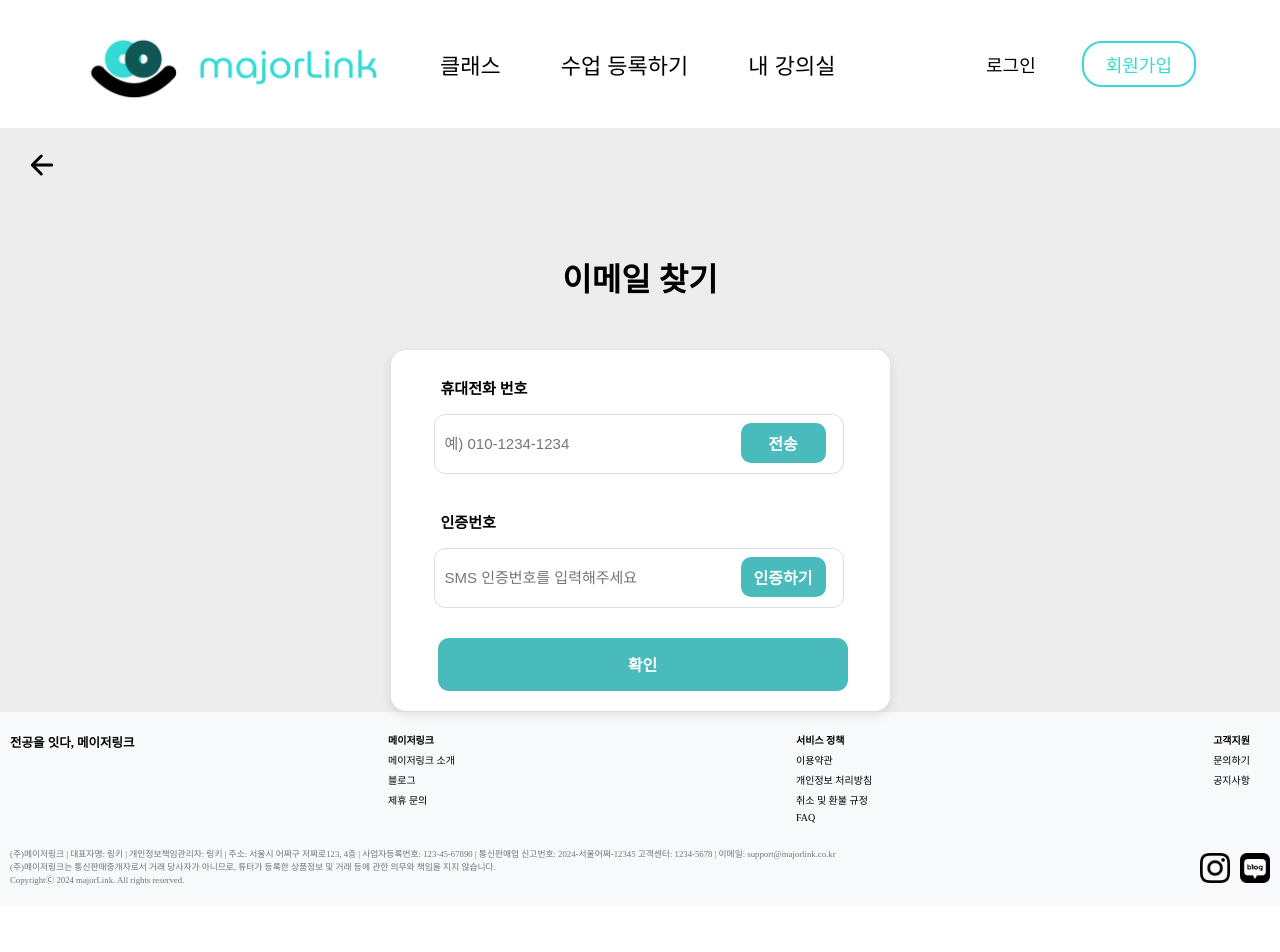
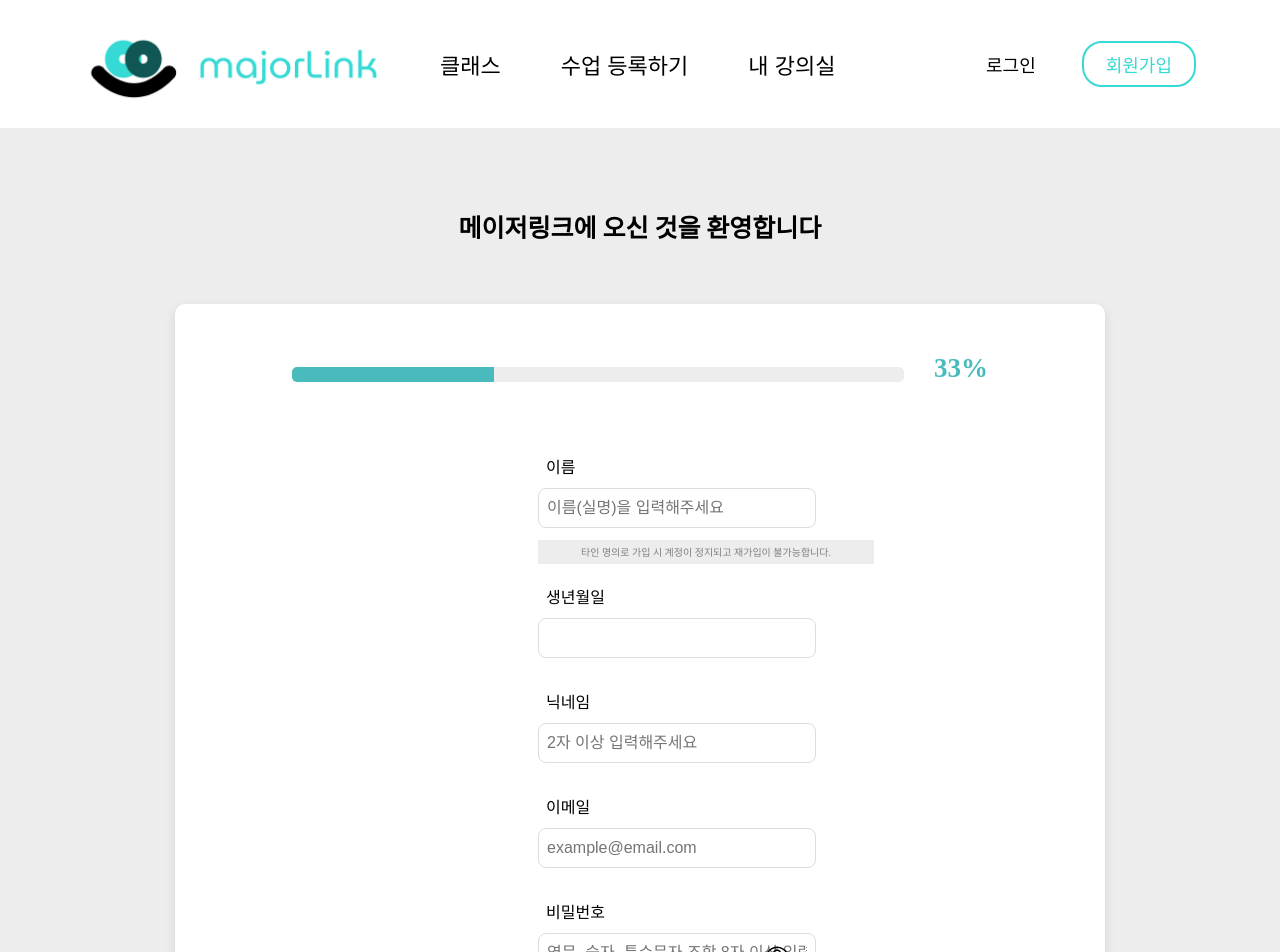
Before and after one commit to TeamMajorLink/majorLink_web, a React (Create React App) app in the folder myproject/: page /new-user in a window 1280 px wide. Shown: the top 952 px of the page. Before the commit the page ends 907 px from the top, so only its background shows below. Built offline with nearby package versions, Linux system fonts and the light colour scheme.

Commit message:
연동: 소셜로그인&회원가입 연동 성공, 소셜 재로그인 연동 필요

```diff
--- a/myproject/src/Router.jsx
+++ b/myproject/src/Router.jsx
@@ -30,7 +30,6 @@ import { ClassApplicationPage } from './pages/class/ClassApplicationPage';
 import { ClassApplicationCompletedPage } from './pages/class/ClassApplicationCompletedPage';
 import { ApiTestReadPage } from './pages/apiTest/ApiTestReadPage';
 import { ApiTestCreatePage } from './pages/apiTest/ApiTestCreatePage';
-// import { ApiTestProgilePage } from './pages/apiTest/ApiTestProfilePage';
 
 export default function Router() {
   return (
@@ -39,17 +38,12 @@ export default function Router() {
         {/* api 연동 테스트 - 삭제 예정!! */}
         <Route path="/api-test/create" element={<ApiTestCreatePage />} />
         <Route path="/api-test/read" element={<ApiTestReadPage />} />
-        {/* <Route
-          path="/api-test/login-profile"
-          element={<ApiTestProgilePage />}
-        /> */}
-        <Route path="/naver" element={<FindEmail />} />
-        <Route path="/signup" element={<FindEmail />} />
-        {/* 여기 회원가입 페이지 */}
-        <Route path="/new-user" element={<FindEmail />} />
+        {/* 소셜로그인 연동 - 회원가입 페이지 */}
+        <Route path="/new-user" element={<EnterBasicInfo />} />
 
-        {/* home, sign-in, sign-up */}
+        {/* 홈 */}
         <Route path="/" element={<HomePage />} />
+        {/* 로그인 */}
         <Route path="/login" element={<Login />} />
         <Route path="/login-findemail" element={<FindEmail />} />
         <Route path="/login-showemail" element={<ShowEmail />} />
@@ -60,10 +54,16 @@ export default function Router() {
           path="/login-changepwcompleted"
           element={<ChangePWCompleted />}
         />
-
+        {/* 회원가입 */}
+        <Route
+          path="/createaccount-enterbasicinfo"
+          element={<EnterBasicInfo />}
+        />
+        <Route
+          path="/createaccount-enterrequiredinfo"
+          element={<EnterRequiredInfo />}
+        />
         <Route path="/createaccount-coupon" element={<Coupon />} />
-        <Route path="/createaccount-enterbasicinfo" element={<EnterBasicInfo />} />
-        <Route path="/createaccount-enterrequiredinfo" element={<EnterRequiredInfo />} />
 
         {/* class - 강승현 */}
         <Route path="/class/matching" element={<ClassMatchingPage />} />
@@ -73,6 +73,7 @@ export default function Router() {
           path="/class/application-completed"
           element={<ClassApplicationCompletedPage />}
         />
+
         {/* mypage */}
         <Route path="/mypage" element={<MyPage />} />
         <Route path="/editprofile" element={<EditProfile />} />
--- a/myproject/src/pages/CreateAccount/EnterBasicInfo.jsx
+++ b/myproject/src/pages/CreateAccount/EnterBasicInfo.jsx
@@ -1,9 +1,10 @@
-import React, { useState } from 'react';
-import { useNavigate } from 'react-router-dom';
+import React, { useState, useEffect } from 'react';
+import { useNavigate, useLocation } from 'react-router-dom';
+import axios from 'axios';
 import styled from 'styled-components';
 import { IoEyeOutline, IoEyeOffOutline } from 'react-icons/io5';
-import { HeaderComponent } from "../../components/common/header/HeaderComponent";
-import Footer from "../../components/common/footer";
+import { HeaderComponent } from '../../components/common/header/HeaderComponent';
+import Footer from '../../components/common/footer';
 import font from '../../styles/font';
 
 const Wrapper = styled.div`
@@ -12,7 +13,7 @@ const Wrapper = styled.div`
   align-items: center;
   padding: 20px;
   height: 100%;
-  background-color: #EDEDED;
+  background-color: #ededed;
 `;
 
 const Header = styled.div`
@@ -27,7 +28,7 @@ const Box = styled.div`
   width: 75%;
   padding: 30px;
   border-radius: 10px;
-  background-color: #FFFFFF;
+  background-color: #ffffff;
   display: flex;
   flex-direction: column;
   box-shadow: 0px 4px 12px rgba(0, 0, 0, 0.1);
@@ -43,32 +44,32 @@ const ProgressContainer = styled.div`
 const Progress = styled.div`
   width: 100%;
   height: 1.5rem;
-  background-color: #EDEDED;
+  background-color: #ededed;
   border-radius: 5px;
   overflow: hidden;
   margin-top: 3rem;
   position: relative;
 
   &:after {
-    content: "";
+    content: '';
     position: absolute;
     top: 0;
     left: 0;
     width: 33%;
     height: 100%;
-    background-color: #49BBBD;
+    background-color: #49bbbd;
   }
 `;
 
 const Percentage = styled.span`
   margin-left: 3rem;
-  color: #49BBBD;
+  color: #49bbbd;
   font-weight: bold;
   font-size: 2.7rem;
   margin-top: 2.8%;
 `;
 
-const InputWrapper1 = styled.div`
+const InputWrapper1 = styled.form`
   width: 40%;
   margin-top: 5rem;
 `;
@@ -86,7 +87,7 @@ const Label = styled.label`
 `;
 
 const SmallBox = styled.div`
-  background-color: #EDEDED;
+  background-color: #ededed;
   color: gray;
   margin-left: 9vh;
   height: 3vh;
@@ -122,7 +123,7 @@ const ConfirmButton = styled.button`
   width: 100%;
   height: 5vh;
   padding: 1rem;
-  background: #49BBBD;
+  background: #49bbbd;
   color: white;
   font-size: 1rem;
   font-weight: 600;
@@ -174,18 +175,88 @@ const Checkbox = styled.input`
 
 const Separator = styled.hr`
   margin: 2rem 0;
-  border: 1px solid #EDEDED;
+  border: 1px solid #ededed;
   width: 100%;
 `;
 
 function EnterBasicInfo() {
+  const [formData, setFormData] = useState({
+    provider: 'NAVER',
+    providerId: '',
+    accessToken: '',
+    password: '',
+    nickname: '',
+    birth: '',
+    username: '',
+    favorite: '',
+    email: '',
+    profileImg: '',
+    gender: '',
+    firstMajor: '',
+    secondMajor: '',
+    phone: '',
+    learnPart: '',
+  });
+
+  const location = useLocation();
   const navigate = useNavigate();
-  const [name, setName] = useState('');
-  const [dob, setDob] = useState('');
-  const [nickname, setNickname] = useState('');
-  const [email, setEmail] = useState('');
-  const [password, setPassword] = useState('');
-  const [confirmPassword, setConfirmPassword] = useState('');
+
+  useEffect(() => {
+    const queryParams = new URLSearchParams(location.search);
+    const providerId = queryParams.get('providerId');
+    const accessToken = queryParams.get('accessToken');
+
+    console.log(`naver 식별 id: ${providerId}`);
+    console.log(`엑세스 토큰: ${accessToken}`);
+
+    setFormData((prevFormData) => ({
+      ...prevFormData,
+      providerId,
+      accessToken,
+    }));
+  }, [location.search]);
+
+  const handleChange = (e) => {
+    const { name, value } = e.target;
+    setFormData((prevFormData) => ({
+      ...prevFormData,
+      [name]: value,
+    }));
+  };
+
+  const handleSubmit = async (e) => {
+    e.preventDefault();
+    try {
+      const response = await axios.post(
+        'https://dev.majorlink.store/users/sign-up',
+        formData,
+        {
+          headers: {
+            'Content-Type': 'application/json',
+          },
+        },
+      );
+      if (response.status === 201 || response.status === 200) {
+        // 회원가입 성공 시 로그인 페이지로 리다이렉트
+        navigate('/login');
+      }
+    } catch (error) {
+      console.error('회원가입 중 오류 발생:', error);
+    }
+  };
+  // 여기까지 연동 추가된 부분
+  //
+  //
+  //
+  //
+
+  // const navigate = useNavigate();
+  // const [name, setName] = useState('');
+  // const [dob, setDob] = useState('');
+  // const [nickname, setNickname] = useState('');
+  // const [email, setEmail] = useState('');
+  // const [password, setPassword] = useState('');
+  // const [confirmPassword, setConfirmPassword] = useState('');
   const [termsAccepted, setTermsAccepted] = useState({
     all: false,
     age: false,
@@ -198,8 +269,20 @@ function EnterBasicInfo() {
   const [passwordVisible, setPasswordVisible] = useState(false);
 
   const handleConfirm = () => {
-    if (name && dob && nickname.length >= 2 && email && password && confirmPassword === password && termsAccepted.age && termsAccepted.terms && termsAccepted.privacy) {
-      navigate("/next-page");
+    if (
+      // name &&
+      // dob &&
+      // nickname.length >= 2 &&
+      // email &&
+      // password &&
+      // confirmPassword === password &&
+      termsAccepted.age &&
+      termsAccepted.terms &&
+      termsAccepted.privacy
+    ) {
+      // formData를 localStorage에 저장
+      localStorage.setItem('signUpData', JSON.stringify(formData));
+      navigate('/createaccount-enterrequiredinfo');
     } else {
       alert('모든 필수 정보를 올바르게 입력해주세요.');
     }
@@ -222,14 +305,19 @@ function EnterBasicInfo() {
         marketingNotification: checked,
       });
     } else {
-      setTermsAccepted(prevState => {
+      setTermsAccepted((prevState) => {
         const newState = { ...prevState, [checkboxName]: checked };
-        const allChecked = newState.age && newState.terms && newState.privacy && newState.optionalPrivacy && newState.marketing && newState.marketingNotification;
+        const allChecked =
+          newState.age &&
+          newState.terms &&
+          newState.privacy &&
+          newState.optionalPrivacy &&
+          newState.marketing &&
+          newState.marketingNotification;
         return { ...newState, all: allChecked };
       });
     }
   };
-
 
   return (
     <div>
@@ -241,54 +329,80 @@ function EnterBasicInfo() {
             <Progress />
             <Percentage>33%</Percentage>
           </ProgressContainer>
-          <InputWrapper1>
+          <InputWrapper1 onSubmit={handleSubmit}>
             <Label>이름</Label>
             <Input
+              name="username"
+              value={formData.username}
+              onChange={handleChange}
+              required
               type="text"
               placeholder="이름(실명)을 입력해주세요"
-              value={name}
-              onChange={(e) => setName(e.target.value)}
+              // value={name}
+              // onChange={(e) => setName(e.target.value)}
             />
-            <SmallBox>타인 명의로 가입 시 계정이 정지되고 재가입이 불가능합니다.</SmallBox>
+            <SmallBox>
+              타인 명의로 가입 시 계정이 정지되고 재가입이 불가능합니다.
+            </SmallBox>
             <Label>생년월일</Label>
             <Input
-              type="date"
-              value={dob}
-              onChange={(e) => setDob(e.target.value)}
+              name="birth"
+              value={formData.birth}
+              onChange={handleChange}
+              required
+              type="text"
+              // value={dob}
+              // onChange={(e) => setDob(e.target.value)}
             />
             <Label>닉네임</Label>
             <Input
+              name="nickname"
+              value={formData.nickname}
+              onChange={handleChange}
+              required
               type="text"
               placeholder="2자 이상 입력해주세요"
-              value={nickname}
-              onChange={(e) => setNickname(e.target.value)}
+              // value={nickname}
+              // onChange={(e) => setNickname(e.target.value)}
             />
             <Label>이메일</Label>
             <Input
+              name="email"
+              value={formData.email}
+              onChange={handleChange}
+              required
               type="email"
               placeholder="example@email.com"
-              value={email}
-              onChange={(e) => setEmail(e.target.value)}
+              // value={email}
+              // onChange={(e) => setEmail(e.target.value)}
             />
             <Label>비밀번호</Label>
             <PasswordInputWrapper>
               <Input
+                name="password"
+                value={formData.password}
+                onChange={handleChange}
+                required
                 type={passwordVisible ? 'text' : 'password'}
                 placeholder="영문, 숫자, 특수문자 조합 8자 이상 입력해주세요"
-                value={password}
-                onChange={(e) => setPassword(e.target.value)}
+                // value={password}
+                // onChange={(e) => setPassword(e.target.value)}
               />
               <IconWrapper onClick={togglePasswordVisibility}>
-                {passwordVisible ? <IoEyeOffOutline size={24} /> : <IoEyeOutline size={24} />}
+                {passwordVisible ? (
+                  <IoEyeOffOutline size={24} />
+                ) : (
+                  <IoEyeOutline size={24} />
+                )}
               </IconWrapper>
             </PasswordInputWrapper>
-            <Label>비밀번호 확인</Label>
+            {/* <Label>비밀번호 확인</Label>
             <Input
               type="password"
               placeholder="영문, 숫자, 특수문자 조합 8자 이상 입력해주세요"
               value={confirmPassword}
               onChange={(e) => setConfirmPassword(e.target.value)}
-            />
+            /> */}
             <CheckboxContainer>
               <CheckboxWrapper>
                 <Checkbox
@@ -356,7 +470,9 @@ function EnterBasicInfo() {
               </CheckboxWrapper>
             </CheckboxContainer>
             <ConfirmContainer>
-              <ConfirmButton onClick={handleConfirm}>다음</ConfirmButton>
+              <ConfirmButton type="submit" onClick={handleConfirm}>
+                다음
+              </ConfirmButton>
             </ConfirmContainer>
           </InputWrapper1>
         </Box>
--- a/myproject/src/pages/CreateAccount/EnterRequiredInfo.jsx
+++ b/myproject/src/pages/CreateAccount/EnterRequiredInfo.jsx
@@ -1,8 +1,9 @@
-import React, { useState } from 'react';
+import React, { useState, useEffect } from 'react';
 import { useNavigate } from 'react-router-dom';
+import axios from 'axios';
 import styled from 'styled-components';
-import { HeaderComponent } from "../../components/common/header/HeaderComponent";
-import Footer from "../../components/common/footer";
+import { HeaderComponent } from '../../components/common/header/HeaderComponent';
+import Footer from '../../components/common/footer';
 import font from '../../styles/font';
 
 const Wrapper = styled.div`
@@ -11,7 +12,7 @@ const Wrapper = styled.div`
   align-items: center;
   padding: 20px;
   height: 100%;
-  background-color: #EDEDED;
+  background-color: #ededed;
 `;
 
 const Header = styled.div`
@@ -26,7 +27,7 @@ const Box = styled.div`
   width: 75%;
   padding: 30px;
   border-radius: 10px;
-  background-color: #FFFFFF;
+  background-color: #ffffff;
   display: flex;
   flex-direction: column;
   box-shadow: 0px 4px 12px rgba(0, 0, 0, 0.1);
@@ -42,32 +43,32 @@ const ProgressContainer = styled.div`
 const Progress = styled.div`
   width: 100%;
   height: 1.5rem;
-  background-color: #EDEDED;
+  background-color: #ededed;
   border-radius: 5px;
   overflow: hidden;
   margin-top: 3rem;
   position: relative;
 
   &:after {
-    content: "";
+    content: '';
     position: absolute;
     top: 0;
     left: 0;
     width: 66%;
     height: 100%;
-    background-color: #49BBBD;
+    background-color: #49bbbd;
   }
 `;
 
 const Percentage = styled.span`
   margin-left: 3rem;
-  color: #49BBBD;
+  color: #49bbbd;
   font-weight: bold;
   font-size: 2.7rem;
   margin-top: 2.8%;
 `;
 
-const InputWrapper1 = styled.div`
+const InputWrapper1 = styled.form`
   width: 40%;
   margin-top: 5rem;
 `;
@@ -136,7 +137,6 @@ const GenderButton = styled.button`
   margin-left: 9vh;
   margin-right: 3vh;
   margin: 5 3rem;
-
 `;
 
 const ConfirmContainer = styled.div`
@@ -150,7 +150,7 @@ const ConfirmButton = styled.button`
   width: 19vh;
   height: 5vh;
   padding: 1rem;
-  background: #49BBBD;
+  background: #49bbbd;
   color: white;
   font-size: 1rem;
   font-weight: 600;
@@ -167,7 +167,7 @@ const ButtonInsideInput = styled.button`
   display: flex;
   margin-left: 42.5vh;
   margin-top: -5.8vh;
-  background-color: #49BBBD;
+  background-color: #49bbbd;
   color: white;
   font-size: 1rem;
   font-weight: 600;
@@ -182,42 +182,117 @@ const StatusMessage = styled.p`
   font-size: 0.9rem;
   font-weight: 400;
   text-align: left;
-  color: ${props => (props.isValid ? '#49BBBD' : 'red')};
+  color: ${(props) => (props.isValid ? '#49BBBD' : 'red')};
   margin-top: 0.5rem;
   margin-left: 9vh;
 `;
 
 function SignupPage() {
   const navigate = useNavigate();
-  const [firstMajor, setFirstMajor] = useState('');
-  const [secondMajor, setSecondMajor] = useState('');
-  const [interest, setInterest] = useState('');
+  // const [firstMajor, setFirstMajor] = useState('');
+  // const [secondMajor, setSecondMajor] = useState('');
+  // const [interest, setInterest] = useState('');
   const [isCodeValid, setIsCodeValid] = useState(null);
   const [gender, setGender] = useState('');
-  const [phoneNumber, setPhoneNumber] = useState("");
+  // const [phoneNumber, setPhoneNumber] = useState('');
   const [verificationCode, setVerificationCode] = useState('');
 
+  // const handleConfirm = () => {
+  //   if (firstMajor && gender && phoneNumber && verificationCode) {
+  //     navigate('/createaccount-coupon');
+  //   } else {
+  //     alert('필수 정보를 모두 입력해주세요.');
+  //   }
+  // };
+
+  const handleConfirm1 = () => {
+    navigate('/createaccount-fieldselect');
+  };
+
+  const handleSendCode = () => {
+    alert('인증번호가 발송되었습니다.');
+  };
+
+  const handleVerifyCode = () => {
+    if (verificationCode === '123456') {
+      setIsCodeValid(true);
+    } else {
+      setIsCodeValid(false);
+    }
+  };
+
+  //
+  //
+  //
+  //
+  // 여기부터 연동 추가된 부분
+  const [formData, setFormData] = useState({
+    firstMajor: '',
+    secondMajor: '',
+    phone: '',
+    learnPart: '',
+    email: '',
+    profileImg: '',
+    gender: '',
+  });
+
   const handleConfirm = () => {
-    if (firstMajor && gender && phoneNumber && verificationCode) {
-      navigate("/createaccount-coupon");
+    console.log(`회원가입 내용: ${JSON.stringify(formData, null, 2)}`);
+    // navigate('/createaccount-coupon');
+
+    if (formData.firstMajor && gender && formData.phone && verificationCode) {
+      // navigate('/createaccount-coupon');
     } else {
       alert('필수 정보를 모두 입력해주세요.');
     }
   };
 
-  const handleConfirm1 = () => {
-    navigate("/createaccount-fieldselect");
+  useEffect(() => {
+    setFormData((prevFormData) => ({
+      ...prevFormData,
+      gender,
+    }));
+  }, [gender]);
+
+  useEffect(() => {
+    const storedData = localStorage.getItem('signUpData');
+    if (storedData) {
+      setFormData((prevFormData) => ({
+        ...prevFormData,
+        ...JSON.parse(storedData),
+      }));
+    }
+  }, []);
+
+  const handleChange = (e) => {
+    const { name, value } = e.target;
+    setFormData((prevFormData) => ({
+      ...prevFormData,
+      [name]: value,
+    }));
   };
 
-  const handleSendCode = () => {
-    alert("인증번호가 발송되었습니다.");
-  };
+  const handleSubmit = async (e) => {
+    e.preventDefault();
+    try {
+      const response = await axios.post(
+        'https://dev.majorlink.store/users/sign-up',
+        formData,
+        {
+          headers: {
+            'Content-Type': 'application/json',
+            // 'Authorization': `Bearer ${yourAuthToken}`,
+          },
+        },
+      );
 
-  const handleVerifyCode = () => {
-    if (verificationCode === "123456") {
-      setIsCodeValid(true);
-    } else {
-      setIsCodeValid(false);
+      if (response.status === 201 || response.status === 200) {
+        localStorage.removeItem('signUpData'); // 데이터 전송 후 localStorage에서 삭제
+
+        navigate('/login'); // 회원가입 후 로그인 페이지로 이동
+      }
+    } catch (error) {
+      console.error('회원가입 중 오류 발생:', error);
     }
   };
 
@@ -231,54 +306,76 @@ function SignupPage() {
             <Progress />
             <Percentage>66%</Percentage>
           </ProgressContainer>
-          <InputWrapper1>
+          <InputWrapper1 onSubmit={handleSubmit}>
             <Title>필수 정보를 입력해주세요</Title>
             <Info>*표시는 필수 입력 정보입니다.</Info>
-            <Label>제1전공<Highlighted>*</Highlighted></Label>
+            <Label>
+              제1전공<Highlighted>*</Highlighted>
+            </Label>
             <Input
+              name="firstMajor"
+              value={formData.firstMajor}
+              onChange={handleChange}
+              required
               type="text"
               placeholder="나의 본전공을 입력하세요"
-              value={firstMajor}
-              onChange={(e) => setFirstMajor(e.target.value)}
+              // value={firstMajor}
+              // onChange={(e) => setFirstMajor(e.target.value)}
             />
             <Label>제2전공</Label>
             <Input
+              name="secondMajor"
+              value={formData.secondMajor}
+              onChange={handleChange}
               type="text"
               placeholder="나의 부전공 혹은 복수전공을 입력해주세요"
-              value={secondMajor}
-              onChange={(e) => setSecondMajor(e.target.value)}
+              // value={secondMajor}
+              // onChange={(e) => setSecondMajor(e.target.value)}
             />
             <Label>나의 관심사</Label>
             <Input
+              name="learnPart"
+              value={formData.learnPart}
+              onChange={handleChange}
               type="text"
               placeholder="예) 데이터사이언스, 마케팅 등"
-              value={interest}
-              onChange={(e) => setInterest(e.target.value)}
+              // value={interest}
+              // onChange={(e) => setInterest(e.target.value)}
             />
-            <Label>성별<Highlighted>*</Highlighted></Label>
+            <Label>
+              성별<Highlighted>*</Highlighted>
+            </Label>
             <GenderContainer>
               <GenderButton
-                selected={gender === '남자'}
-                onClick={() => setGender('남자')}
+                selected={gender === 'MALE'}
+                onClick={() => setGender('MALE')}
               >
                 남자
               </GenderButton>
               <GenderButton
-                selected={gender === '여자'}
-                onClick={() => setGender('여자')}
+                selected={gender === 'FEMALE'}
+                onClick={() => setGender('FEMALE')}
               >
                 여자
               </GenderButton>
             </GenderContainer>
-            <Label>휴대전화 번호 인증<Highlighted>*</Highlighted></Label>
+            <Label>
+              휴대전화 번호 인증<Highlighted>*</Highlighted>
+            </Label>
             <div style={{ position: 'relative' }}>
               <Input
+                name="phone"
+                value={formData.phone}
+                onChange={handleChange}
+                required
                 type="text"
                 placeholder="예) 010-1234-1234"
-                value={phoneNumber}
-                onChange={(e) => setPhoneNumber(e.target.value)}
+                // value={phoneNumber}
+                // onChange={(e) => setPhoneNumber(e.target.value)}
               />
-              <ButtonInsideInput onClick={handleSendCode}>전송하기</ButtonInsideInput>
+              <ButtonInsideInput onClick={handleSendCode}>
+                전송하기
+              </ButtonInsideInput>
             </div>
             <Label>인증번호</Label>
             <div style={{ position: 'relative' }}>
@@ -288,16 +385,22 @@ function SignupPage() {
                 value={verificationCode}
                 onChange={(e) => setVerificationCode(e.target.value)}
               />
-              <ButtonInsideInput onClick={handleVerifyCode}>인증하기</ButtonInsideInput>
+              <ButtonInsideInput onClick={handleVerifyCode}>
+                인증하기
+              </ButtonInsideInput>
             </div>
             {isCodeValid !== null && (
               <StatusMessage isValid={isCodeValid}>
-                {isCodeValid ? "인증번호가 일치합니다." : "인증번호가 일치하지 않습니다."}
+                {isCodeValid
+                  ? '인증번호가 일치합니다.'
+                  : '인증번호가 일치하지 않습니다.'}
               </StatusMessage>
             )}
             <ConfirmContainer>
-                <ConfirmButton onClick={handleConfirm1}>이전</ConfirmButton>
-                <ConfirmButton onClick={handleConfirm}>다음</ConfirmButton>
+              <ConfirmButton onClick={handleConfirm1}>이전</ConfirmButton>
+              <ConfirmButton type="submit" onClick={handleConfirm}>
+                다음
+              </ConfirmButton>
             </ConfirmContainer>
           </InputWrapper1>
         </Box>
```
Also changed, not shown: myproject/src/apis/postSignUpInfo.js (added, +39 -0 lines), myproject/src/pages/Login/Login.jsx (+4 -4 lines), myproject/src/pages/apiTest/ApiTestProfilePage.jsx (deleted, +0 -53 lines).
